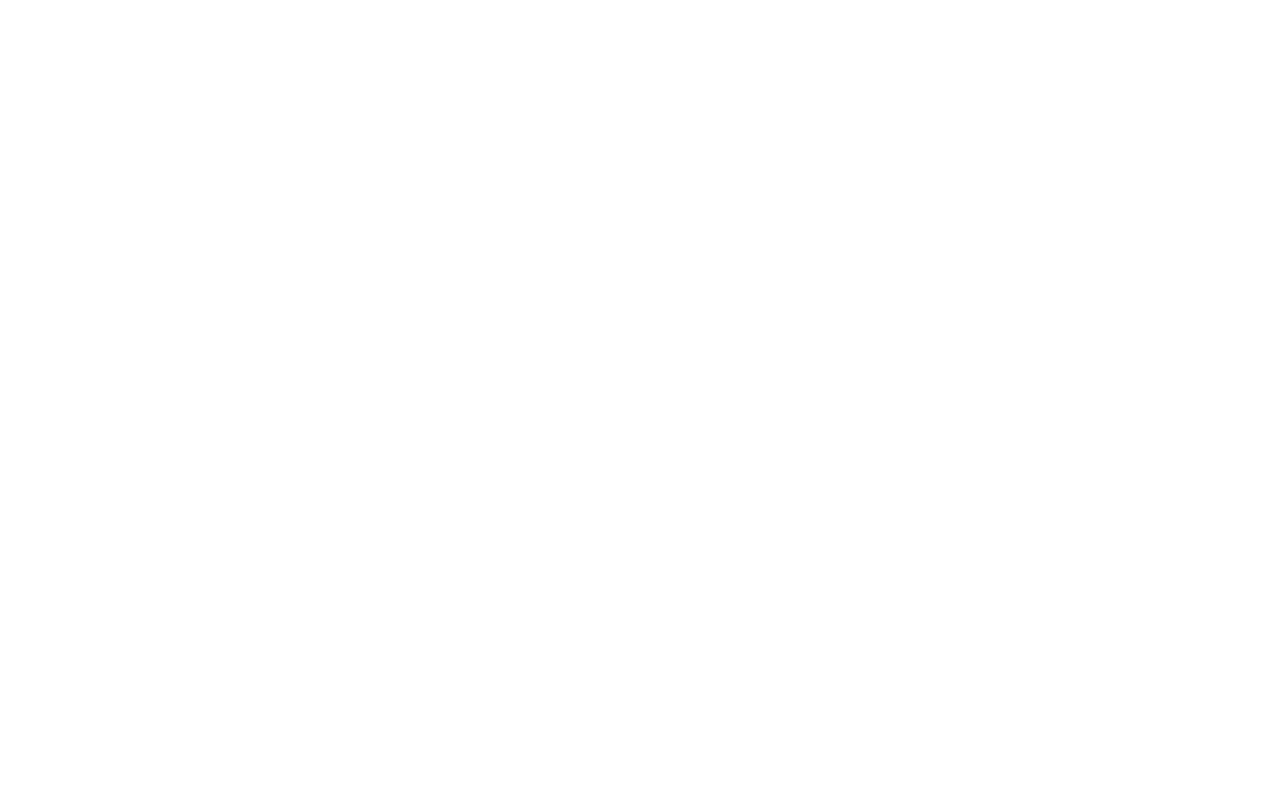
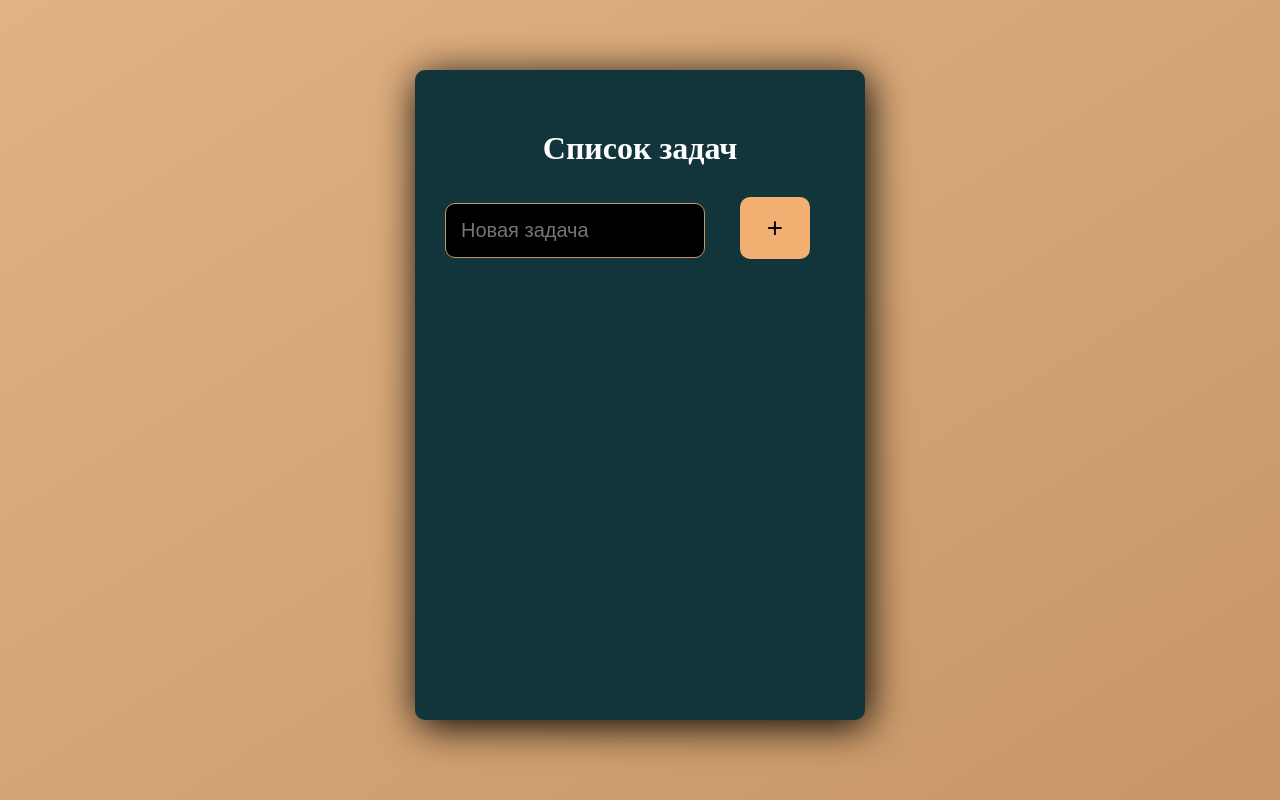
Before and after one commit to EvanBond7/todo-with-hooks, a React (Create React App) app: page / in a window 1280 px wide. Built offline with nearby package versions, Linux system fonts and the light colour scheme.

Commit message:
Main components of App

```diff
--- a/package.json
+++ b/package.json
@@ -6,6 +6,7 @@
     "@testing-library/jest-dom": "^5.16.4",
     "@testing-library/react": "^13.3.0",
     "@testing-library/user-event": "^13.5.0",
+    "nanoid": "^4.0.0",
     "react": "^18.2.0",
     "react-dom": "^18.2.0",
     "react-scripts": "5.0.1",
--- a/public/index.html
+++ b/public/index.html
@@ -11,6 +11,11 @@
     />
     <link rel="apple-touch-icon" href="%PUBLIC_URL%/logo192.png" />
     <link rel="manifest" href="%PUBLIC_URL%/manifest.json" />
+    <link
+      rel="stylesheet"
+      type="text/css"
+      href="https://stackpath.bootstrapcdn.com/font-awesome/4.7.0/css/font-awesome.min.css"
+    />
     <title>Todo App</title>
   </head>
   <body>
--- a/src/App.css
+++ b/src/App.css
@@ -46,7 +46,8 @@
   border-radius: 10px;
   border: 0;
   cursor: pointer;
-  font-size: 20px;
+  font-size: 28px;
+  margin-left: 10px;
   padding: 15px 15px;
   width: 70px;
 }
--- a/src/App.js
+++ b/src/App.js
@@ -1,8 +1,21 @@
 import React from 'react';
+import Header from './components/Header/Header';
 import './App.css';
+import Form from './components/Form/Form';
 
 function App() {
-  return <div></div>;
+  return (
+    <div className='container'>
+      <div className='app-wrapper'>
+        <div>
+          <Header />
+        </div>
+        <div>
+          <Form />
+        </div>
+      </div>
+    </div>
+  );
 }
 
 export default App;
--- /dev/null
+++ b/src/components/Form/Form.js
@@ -0,0 +1,14 @@
+import React from 'react';
+
+const Form = () => {
+  return (
+    <form action=''>
+      <input type='text' placeholder='Новая задача' className='task-input' />
+      <button className='button-add' type='submit'>
+        +
+      </button>
+    </form>
+  );
+};
+
+export default Form;
--- /dev/null
+++ b/src/components/Header/Header.js
@@ -0,0 +1,11 @@
+import React from 'react';
+
+const Header = () => {
+  return (
+    <div className='header'>
+      <h1>Список задач</h1>
+    </div>
+  );
+};
+
+export default Header;
```
Also changed, not shown: 1 other file (tests, documents, lock files or other folders).
